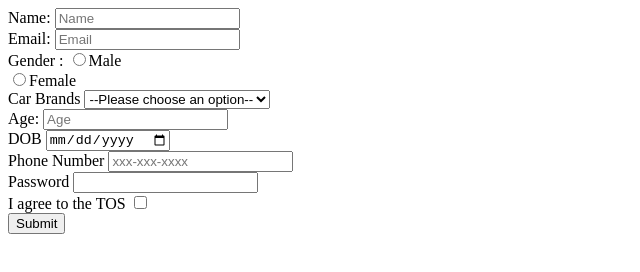
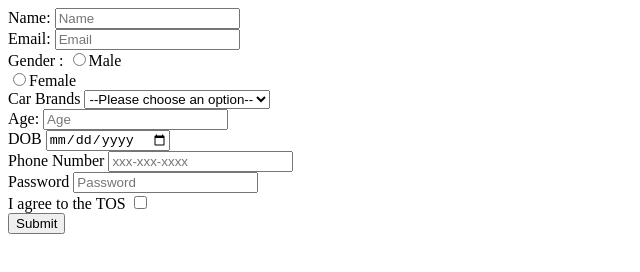
Before and after one commit to acciojob/signup-form-car-abhishek-rathod1, a website: page main.html in a window 1280 px wide. Shown: the full height of the page, 0-640 px from the left. Drawn offline with Linux system fonts and the light colour scheme.

Commit message:
created a submission

```diff
--- a/main.html
+++ b/main.html
@@ -34,7 +34,7 @@
 		<label for="tel">Phone Number</label>
 		<input id="tel"  type="tel" placeholder="xxx-xxx-xxxx"><br>
 		<label for="password">Password</label>
-		<input type="password" required><br>
+		<input type="password" id="password" placeholder="Password" required><br>
 		<label for="tos">I agree to the TOS</label>
 		<input type="checkbox" id="tos"><br>
 		<button type="submit">Submit</button>
```
